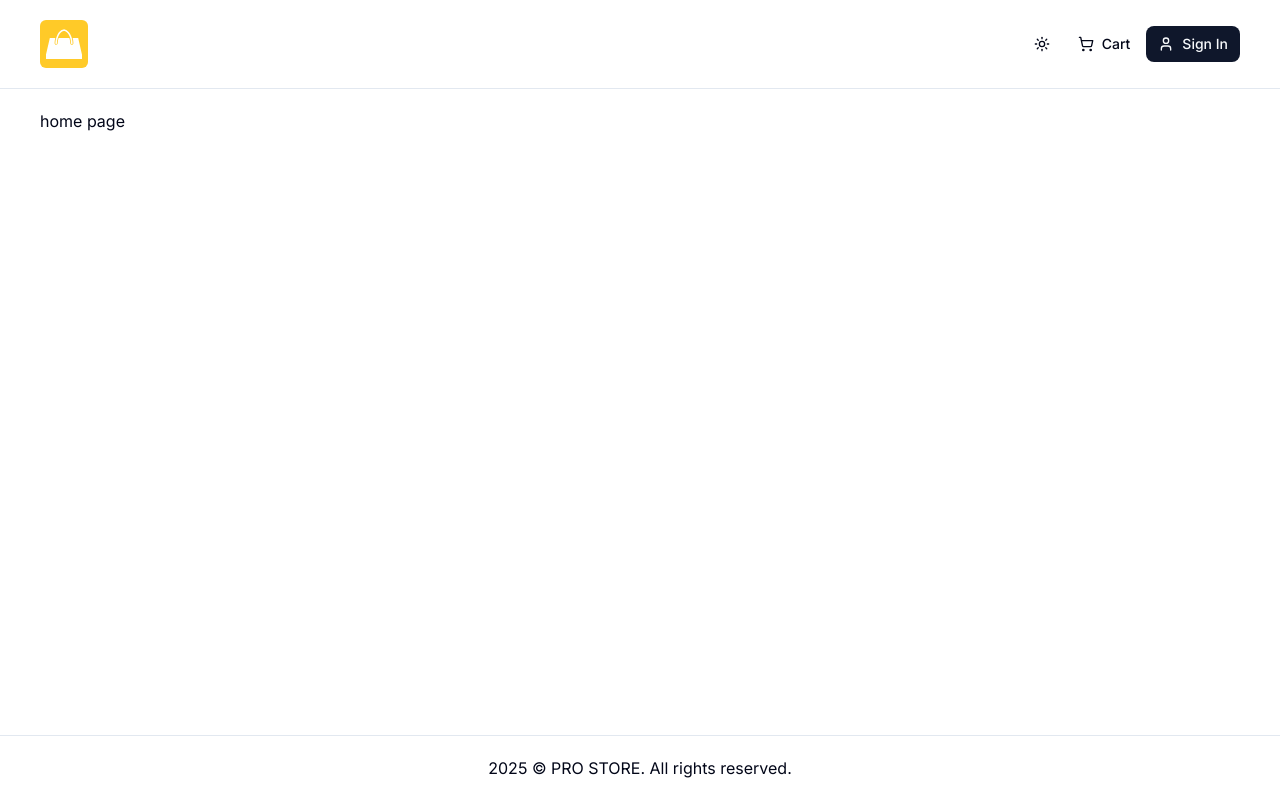
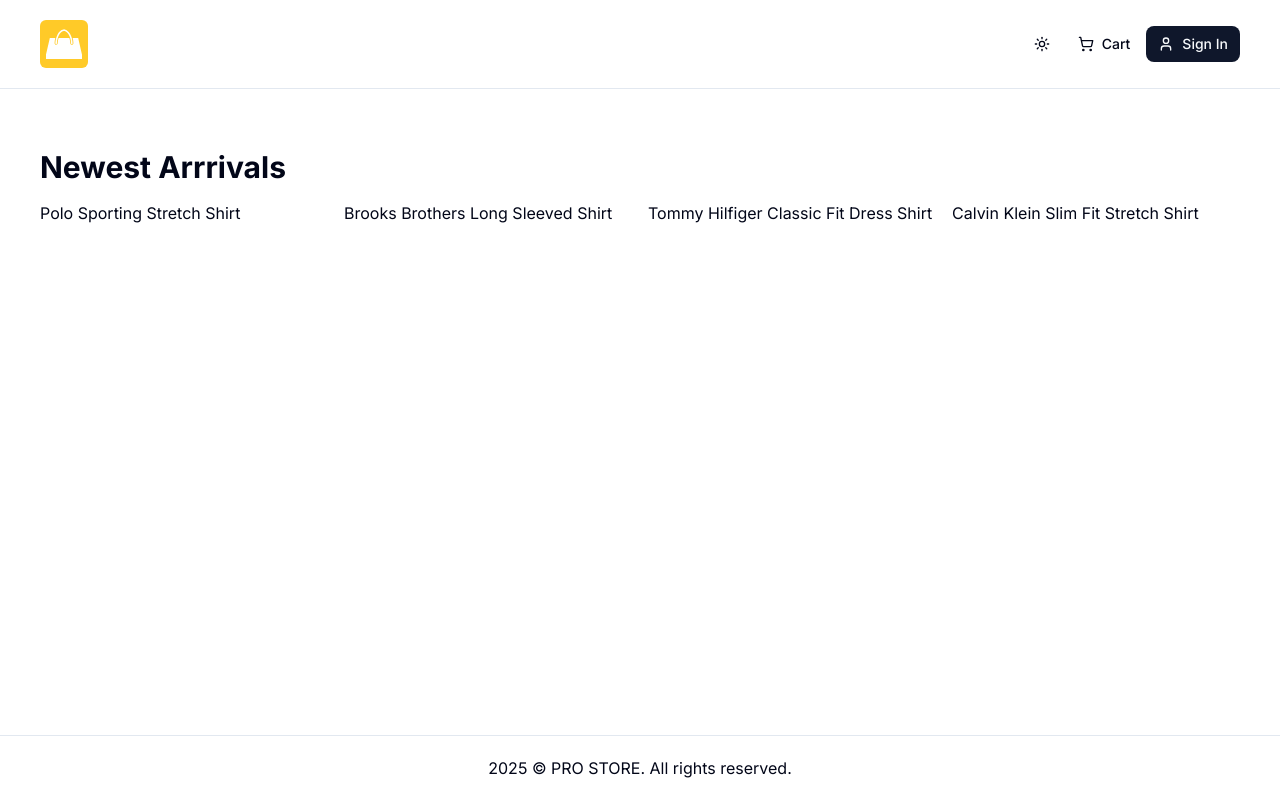
Before and after one commit to ujahio/e-commerce-site, a Next.js app: page / in a window 1280 px wide. Built offline with nearby package versions, Linux system fonts and the light colour scheme; no server answers.

Commit message:
import test data forr sample products; create new product list

```diff
--- a/app/(root)/page.tsx
+++ b/app/(root)/page.tsx
@@ -1,7 +1,18 @@
+import ProductList from "@/components/shared/product/productList";
+import sampleData from "@/db/sample-data";
+
 export const metadata = {
 	title: "Home",
 };
 
 export default function Home() {
-	return <>home page</>;
+	return (
+		<>
+			<ProductList
+				data={sampleData.products}
+				title="Newest Arrrivals"
+				limit={4}
+			/>
+		</>
+	);
 }
--- /dev/null
+++ b/components/shared/product/productList.tsx
@@ -0,0 +1,37 @@
+const ProductList = ({
+	data,
+	title,
+	limit,
+}: {
+	data: any;
+	title: string;
+	limit?: number;
+}) => {
+	const renderProducts = () => {
+		const limitedData = limit ? data.slice(0, 4) : data;
+		if (data.length > 0) {
+			return (
+				<div className="grid grid-cols-1 sm:grid-cols-2 md:grid-cols-3 lg:grid-cols-4 gap-4">
+					{limitedData.map((product: any) => {
+						return <div key={product.name}>{product.name}</div>;
+					})}
+				</div>
+			);
+		}
+
+		return (
+			<div>
+				<p className="text-center text-gray-500">No products found</p>
+			</div>
+		);
+	};
+
+	return (
+		<div className="my-10">
+			<h2 className="h2-bold mb-4">{title}</h2>
+			{renderProducts()}
+		</div>
+	);
+};
+
+export default ProductList;
--- /dev/null
+++ b/db/sample-data.ts
@@ -0,0 +1,108 @@
+const sampleData = {
+  products: [
+    {
+      name: 'Polo Sporting Stretch Shirt',
+      slug: 'polo-sporting-stretch-shirt',
+      category: "Men's Dress Shirts",
+      description: 'Classic Polo style with modern comfort',
+      images: [
+        '/images/sample-products/p1-1.jpg',
+        '/images/sample-products/p1-2.jpg',
+      ],
+      price: 59.99,
+      brand: 'Polo',
+      rating: 4.5,
+      numReviews: 10,
+      stock: 5,
+      isFeatured: true,
+      banner: 'banner-1.jpg',
+    },
+    {
+      name: 'Brooks Brothers Long Sleeved Shirt',
+      slug: 'brooks-brothers-long-sleeved-shirt',
+      category: "Men's Dress Shirts",
+      description: 'Timeless style and premium comfort',
+      images: [
+        '/images/sample-products/p2-1.jpg',
+        '/images/sample-products/p2-2.jpg',
+      ],
+      price: 85.9,
+      brand: 'Brooks Brothers',
+      rating: 4.2,
+      numReviews: 8,
+      stock: 10,
+      isFeatured: true,
+      banner: 'banner-2.jpg',
+    },
+    {
+      name: 'Tommy Hilfiger Classic Fit Dress Shirt',
+      slug: 'tommy-hilfiger-classic-fit-dress-shirt',
+      category: "Men's Dress Shirts",
+      description: 'A perfect blend of sophistication and comfort',
+      images: [
+        '/images/sample-products/p3-1.jpg',
+        '/images/sample-products/p3-2.jpg',
+      ],
+      price: 99.95,
+      brand: 'Tommy Hilfiger',
+      rating: 4.9,
+      numReviews: 3,
+      stock: 0,
+      isFeatured: false,
+      banner: null,
+    },
+    {
+      name: 'Calvin Klein Slim Fit Stretch Shirt',
+      slug: 'calvin-klein-slim-fit-stretch-shirt',
+      category: "Men's Dress Shirts",
+      description: 'Streamlined design with flexible stretch fabric',
+      images: [
+        '/images/sample-products/p4-1.jpg',
+        '/images/sample-products/p4-2.jpg',
+      ],
+      price: 39.95,
+      brand: 'Calvin Klein',
+      rating: 3.6,
+      numReviews: 5,
+      stock: 10,
+      isFeatured: false,
+      banner: null,
+    },
+    {
+      name: 'Polo Ralph Lauren Oxford Shirt',
+      slug: 'polo-ralph-lauren-oxford-shirt',
+      category: "Men's Dress Shirts",
+      description: 'Iconic Polo design with refined oxford fabric',
+      images: [
+        '/images/sample-products/p5-1.jpg',
+        '/images/sample-products/p5-2.jpg',
+      ],
+      price: 79.99,
+      brand: 'Polo',
+      rating: 4.7,
+      numReviews: 18,
+      stock: 6,
+      isFeatured: false,
+      banner: null,
+    },
+    {
+      name: 'Polo Classic Pink Hoodie',
+      slug: 'polo-classic-pink-hoodie',
+      category: "Men's Sweatshirts",
+      description: 'Soft, stylish, and perfect for laid-back days',
+      images: [
+        '/images/sample-products/p6-1.jpg',
+        '/images/sample-products/p6-2.jpg',
+      ],
+      price: 99.99,
+      brand: 'Polo',
+      rating: 4.6,
+      numReviews: 12,
+      stock: 8,
+      isFeatured: true,
+      banner: null,
+    },
+  ],
+};
+
+export default sampleData;
```
